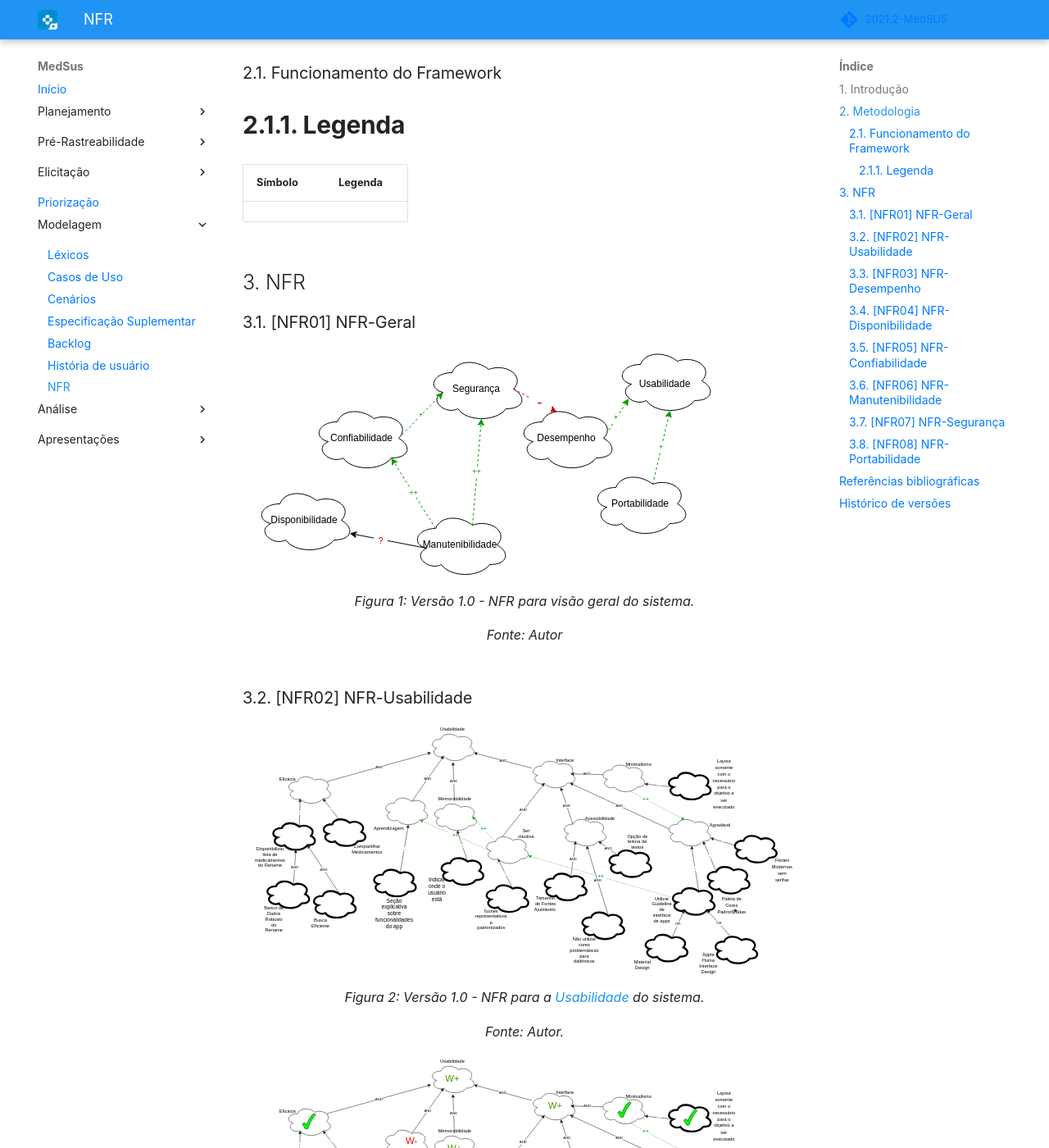
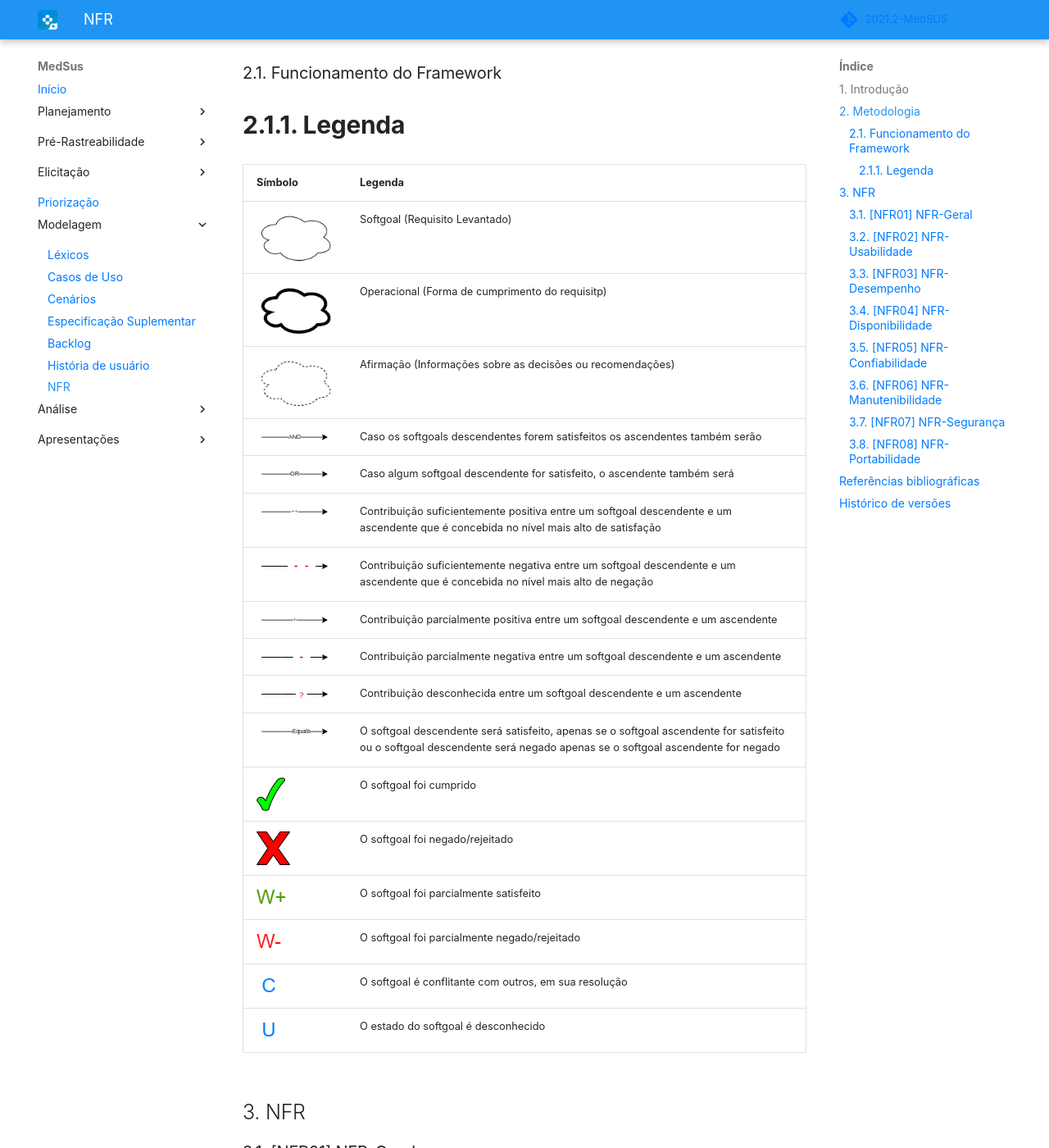
Before and after one commit to Requisitos-de-Software/2021.2-MedSUS, an MkDocs documentation site: the page built from docs/modeling/nfr.md, in a window 1280 px wide and 1400 px high, scrolled down 714 px. Shown: the whole window at 82% size. Built offline with MkDocs 1.6.1 and Material for MkDocs 9.7.7, drawn with Linux system fonts in a browser that asks for light colours; some web fonts are replaced; comment, search, counter and statistics services are not loaded.

Commit message:
FIX legendas - NFR

```diff
--- a/docs/modeling/nfr.md
+++ b/docs/modeling/nfr.md
@@ -22,30 +22,29 @@ A partir dos <a href="../priorization/moscow">requisitos já levantados</a> atra
 
 ### 2.1. Funcionamento do Framework
 
+
+
 #### 2.1.1. Legenda
 
 | Símbolo  | Legenda  |
 |   ---    |    ---   |
-|||
-<!-- |<a href="https://raw.githubusercontent.com/Requisitos-de-Software/2021.2-MedSUS/main/docs/assets/nfr/and.svg">|Caso os softgoals descendentes forem satisfeitos os ascendentes também serão
-|<a href="https://raw.githubusercontent.com/Requisitos-de-Software/2021.2-MedSUS/main/docs/assets/nfr/or.svg">|Caso algum softgoal descendente for satisfeito, o ascendente também será|
-|<a href="https://raw.githubusercontent.com/Requisitos-de-Software/2021.2-MedSUS/main/docs/assets/nfr/make.svg">|Contribuição suficientemente positiva entre um softgoal descendente e um
-ascendente que é concebida no nível mais alto de satisfação|
-|<a href="https://raw.githubusercontent.com/Requisitos-de-Software/2021.2-MedSUS/main/docs/assets/nfr/break.svg">|Contribuição suficientemente negativa entre um softgoal descendente e um
-ascendente que é concebida no nível mais alto de negação|
-|<a href="https://raw.githubusercontent.com/Requisitos-de-Software/2021.2-MedSUS/main/docs/assets/nfr/help.svg">|Contribuição parcialmente positiva entre um softgoal descendente e um
-ascendente|
-|<a href="https://raw.githubusercontent.com/Requisitos-de-Software/2021.2-MedSUS/main/docs/assets/nfr/hurt.svg">|Contribuição parcialmente negativa entre um softgoal descendente e um
-ascendente|
-|<a href="https://raw.githubusercontent.com/Requisitos-de-Software/2021.2-MedSUS/main/docs/assets/nfr/unknow.svg">|Contribuição desconhecida entre um softgoal descendente e um
-ascendente|
-|<a href="https://raw.githubusercontent.com/Requisitos-de-Software/2021.2-MedSUS/main/docs/assets/nfr/equals.svg">|O softgoal descendente será satisfeito, apenas se o softgoal ascendente for
-satisfeito ou o softgoal descendente será negado apenas se o softgoal ascendente for
-negado|
-|<a href="https://raw.githubusercontent.com/Requisitos-de-Software/2021.2-MedSUS/main/docs/assets/nfr/some.svg">|Utilizado quando o sinal da contribuição é conhecido, mas a extensão não é. Em caso
-de dúvidas de se utilizar o HELP ou MAKE por exemplo deve-se utilizar SOME+. O mesmo
-vale para o HURT ou BREAK, porém nesse caso se usa o SOME-| -->
-
+|<img src="https://raw.githubusercontent.com/Requisitos-de-Software/2021.2-MedSUS/main/docs/assets/nfr/softgoal.png">|Softgoal (Requisito Levantado)|
+|<img src="https://raw.githubusercontent.com/Requisitos-de-Software/2021.2-MedSUS/main/docs/assets/nfr/operacional.png">|Operacional (Forma de cumprimento do requisitp)|
+|<img src="https://raw.githubusercontent.com/Requisitos-de-Software/2021.2-MedSUS/main/docs/assets/nfr/afirmacao.png">|Afirmação (Informações sobre as decisões ou recomendações)|
+|<img src="https://raw.githubusercontent.com/Requisitos-de-Software/2021.2-MedSUS/main/docs\assets\nfr\and.png">|Caso os softgoals descendentes forem satisfeitos os ascendentes também serão|
+|<img src="https://raw.githubusercontent.com/Requisitos-de-Software/2021.2-MedSUS/main/docs/assets/nfr/or.png">|Caso algum softgoal descendente for satisfeito, o ascendente também será|
+|<img src="https://raw.githubusercontent.com/Requisitos-de-Software/2021.2-MedSUS/main/docs/assets/nfr/make.png">|Contribuição suficientemente positiva entre um softgoal descendente e um ascendente que é concebida no nível mais alto de satisfação|
+|<img src="https://raw.githubusercontent.com/Requisitos-de-Software/2021.2-MedSUS/main/docs/assets/nfr/break.png">|Contribuição suficientemente negativa entre um softgoal descendente e um ascendente que é concebida no nível mais alto de negação|
+|<img src="https://raw.githubusercontent.com/Requisitos-de-Software/2021.2-MedSUS/main/docs/assets/nfr/help.png">|Contribuição parcialmente positiva entre um softgoal descendente e um ascendente|
+|<img src="https://raw.githubusercontent.com/Requisitos-de-Software/2021.2-MedSUS/main/docs/assets/nfr/hurt.png">|Contribuição parcialmente negativa entre um softgoal descendente e um ascendente|
+|<img src="https://raw.githubusercontent.com/Requisitos-de-Software/2021.2-MedSUS/main/docs/assets/nfr/unknow.png">|Contribuição desconhecida entre um softgoal descendente e um ascendente|
+|<img src="https://raw.githubusercontent.com/Requisitos-de-Software/2021.2-MedSUS/main/docs/assets/nfr/equals.png">|O softgoal descendente será satisfeito, apenas se o softgoal ascendente for satisfeito ou o softgoal descendente será negado apenas se o softgoal ascendente for negado|
+|<img src="https://raw.githubusercontent.com/Requisitos-de-Software/2021.2-MedSUS/main/docs/assets/nfr/satisfeito.png">|O softgoal foi cumprido|
+|<img src="https://raw.githubusercontent.com/Requisitos-de-Software/2021.2-MedSUS/main/docs/assets/nfr/negado.png">|O softgoal foi negado/rejeitado|
+|<img src="https://raw.githubusercontent.com/Requisitos-de-Software/2021.2-MedSUS/main/docs/assets/nfr/parcialmente_satisfeito.png">|O softgoal foi parcialmente satisfeito|
+|<img src="https://raw.githubusercontent.com/Requisitos-de-Software/2021.2-MedSUS/main/docs/assets/nfr/parcialmente_negado.png">|O softgoal foi parcialmente negado/rejeitado|
+|<img src="https://raw.githubusercontent.com/Requisitos-de-Software/2021.2-MedSUS/main/docs/assets/nfr/conflitante.png">|O softgoal é conflitante com outros, em sua resolução|
+|<img src="https://raw.githubusercontent.com/Requisitos-de-Software/2021.2-MedSUS/main/docs/assets/nfr/desconhecido.png">|O estado do softgoal é desconhecido|
 
 ## 3. NFR
 
```
Also changed, not shown: docs/assets/nfr/conflitante.png (added), docs/assets/nfr/desconhecido.png (added), docs/assets/nfr/negado.png (added), docs/assets/nfr/parcialmente_negado.png (added), docs/assets/nfr/parcialmente_satisfeito.png (added), docs/assets/nfr/satisfeito.png (added).
